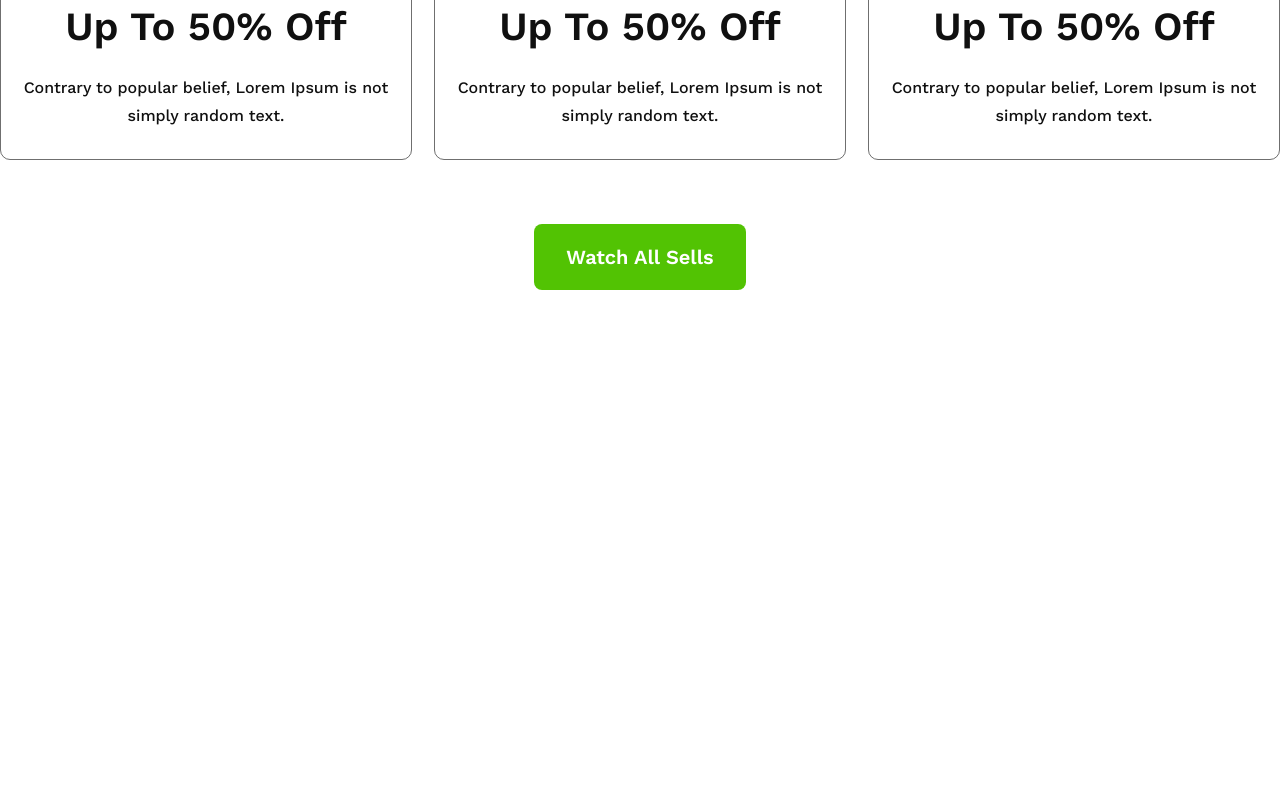
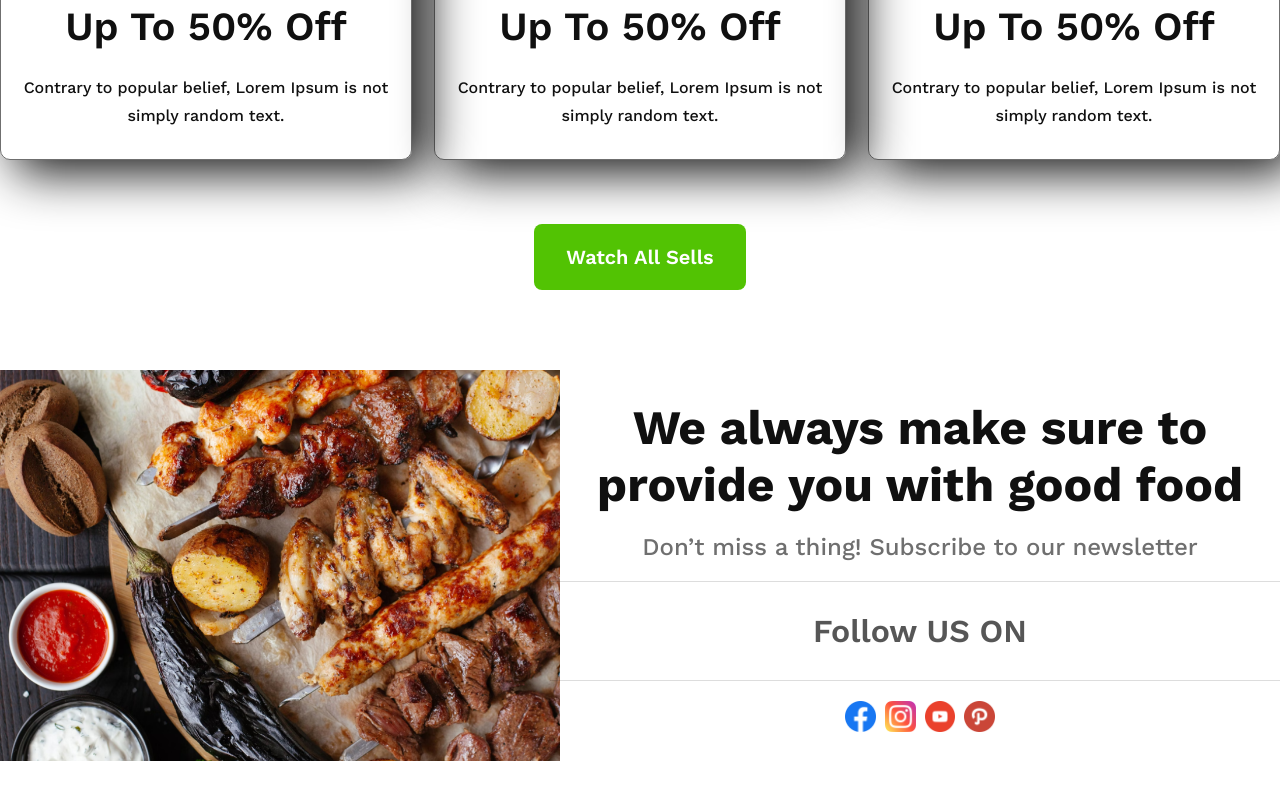
Before and after one commit to Masud-Rana-1002/good-food-restaurant, a plain HTML site: page index.html in a window 1280 px wide. Shown: the part 1423-2223 px from the top of the page. Before the commit the page ends 1793 px from the top, so only its background shows below. Drawn offline with nearby package versions, Linux system fonts and the light colour scheme.

Commit message:
about us cestion add

```diff
--- a/index.html
+++ b/index.html
@@ -54,6 +54,28 @@
             </div>
         </section>
         <!-- Favorite brands section end -->
+         <!-- about us section start -->
+          <section>
+            <div class="about">
+                <div class="about-img">
+                    <img src="assets/foods.png" alt="">
+                </div>
+                <div class="about-content">
+                    <h3>We always make sure to provide you with good food</h3>
+                    <p class="about-description">Don’t miss a thing! Subscribe to our newsletter</p>
+                    <p class="follow">Follow US ON</p>
+                    <div class="so-icon">
+                        <div><a href="https://www.facebook.com/profile.php?id=61561063179982"><img src="assets/facebook_5968764.png" alt=""></a></div>
+                        <div><a href=""><img src="assets/instagram_2111463.png" alt=""></a></div>
+                        <div><a href=""><img src="assets/youtube_2504848.png" alt=""></a></div>
+                        <div><a href=""><img src="assets/path_11378565.png" alt=""></a></div>
+                     </div>
+                </div>
+
+
+            </div>
+          </section>
+
 
     </main>
     <footer>
--- a/style/style.css
+++ b/style/style.css
@@ -88,20 +88,24 @@ header {
     font-weight: 700;
     margin: 16px auto;
 }
-.card-section{
+
+.card-section {
     display: flex;
     justify-content: space-between;
 }
+
 .card {
     width: 400px;
     color: rgb(16, 16, 16);
     text-align: center;
     margin-top: 48px;
-    border: 1px solid  rgba(16, 16, 16, 0.6);
+    border: 1px solid rgba(16, 16, 16, 0.6);
     border-radius: 10px;
     padding: 5px;
+    box-shadow: 15px 12px 50px;
 
 }
+
 .card-img>img {
     width: 100%;
 }
@@ -116,18 +120,69 @@ header {
     padding: 14px 32px;
 
 }
-.offer{
+
+.offer {
     font-size: 40px;
     font-weight: 600;
 
 }
-.card-description{
-font-weight: 500;
-line-height: 28px;
-margin: 24px 0px;
+
+.card-description {
+    font-weight: 500;
+    line-height: 28px;
+    margin: 24px 0px;
 }
-.favorite-brands-btn{
+
+.favorite-brands-btn {
     text-align: center;
     margin: 64px auto;
 }
+
 /* Favorite brands section style end */
+/* about us section atyle start */
+.about {
+    max-width: 1320px;
+    width: 100%;
+    margin: 80px auto;
+    color: rgb(16, 16, 16);
+    text-align: center;
+    display: flex;
+
+}
+.about-img >img{
+    width: 100%;
+}
+.about-content{
+    display: flex;
+    flex-direction: column;
+    justify-content: center;
+    align-items: center;
+    gap: 20px;
+}
+.about-content>h3 {
+    font-size: 48px;
+    font-weight: 700;
+}
+.about-content> .about-description {
+
+font-size: 24px;
+font-weight: 500;
+opacity: 0.6;
+}
+.follow{
+font-size: 32px;
+font-weight: 600;
+width: 100%;
+opacity: 0.7;
+border-top: 1px solid rgba(16, 16, 16, 0.2) ;
+border-bottom: 1px solid rgba(16, 16, 16, 0.2) ;
+padding: 30px 10px;
+}
+.so-icon{
+    display: flex;
+    width: 150px;
+    gap:9px ;
+}
+.so-icon img{
+    width: 100%;
+}
```
Also changed, not shown: assets/facebook_5968764.png (added), assets/instagram_2111463.png (added), assets/path_11378565.png (added), assets/youtube_2504848.png (added).
